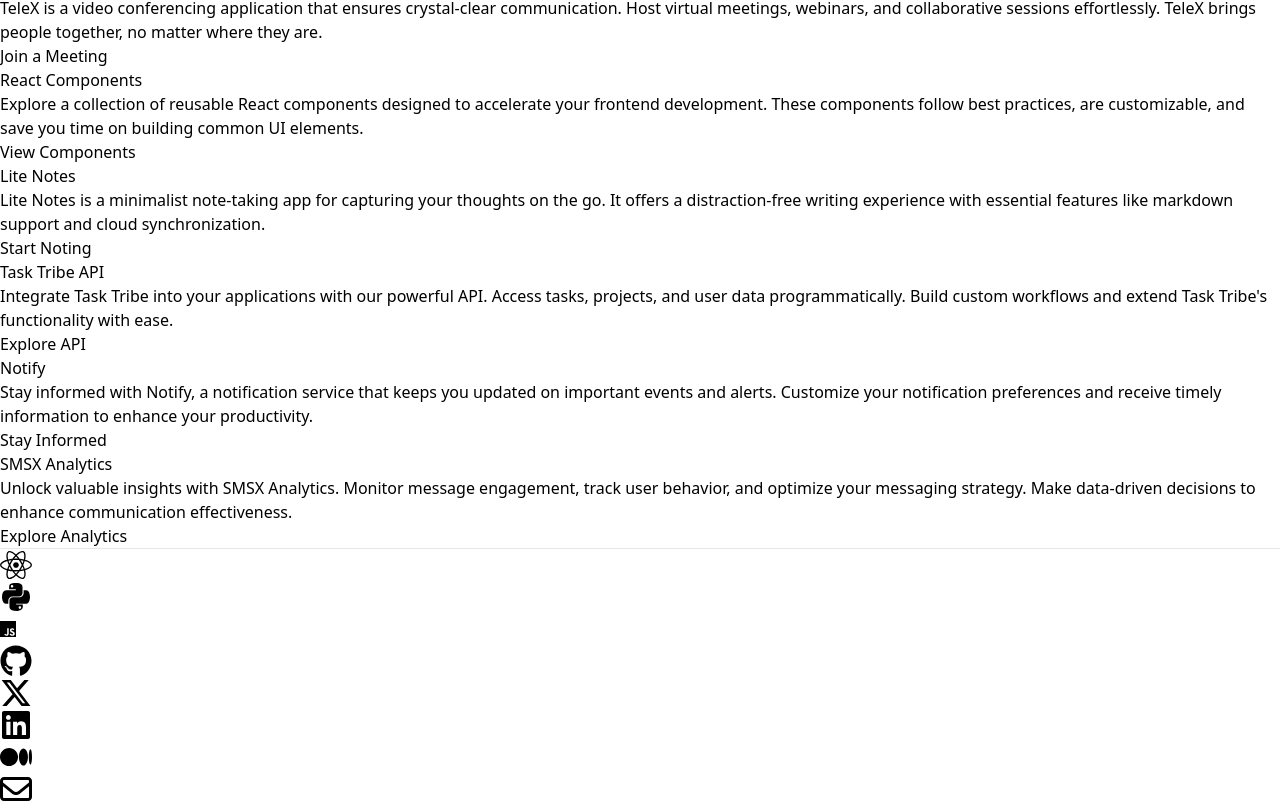
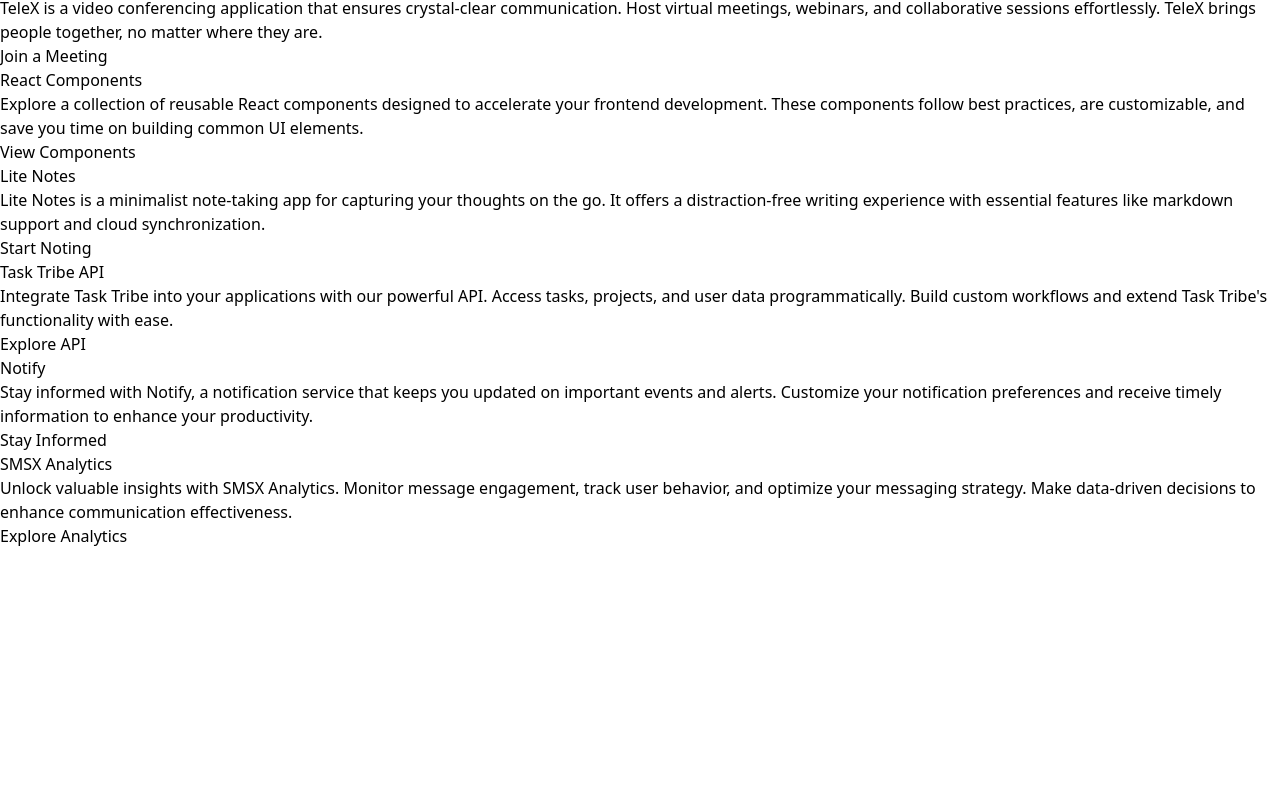
Before and after one commit to Adjanour/AdjanourPortfolio, a React (Vite) app: page / in a window 1280 px wide. Shown: the part 1847-2652 px from the top of the page. After the commit the page ends 2395 px from the top, so only its background shows below. Built offline with nearby package versions, Linux system fonts and the light colour scheme.

Commit message:
Remove unnecessary code from Home component

```diff
--- a/src/Pages/Home.tsx
+++ b/src/Pages/Home.tsx
@@ -118,8 +118,8 @@
             {/* Repeat for other cards */}
           </div>
         </div>
-        <hr className="shadow-md" />
-        <About />
+        {/* <hr className="shadow-md" />
+        <About /> */}
       </div>
     </MainLayout>
   );
```
